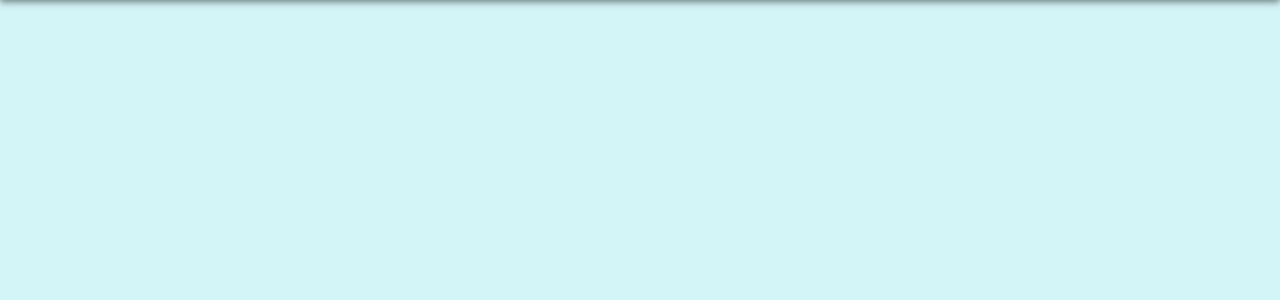
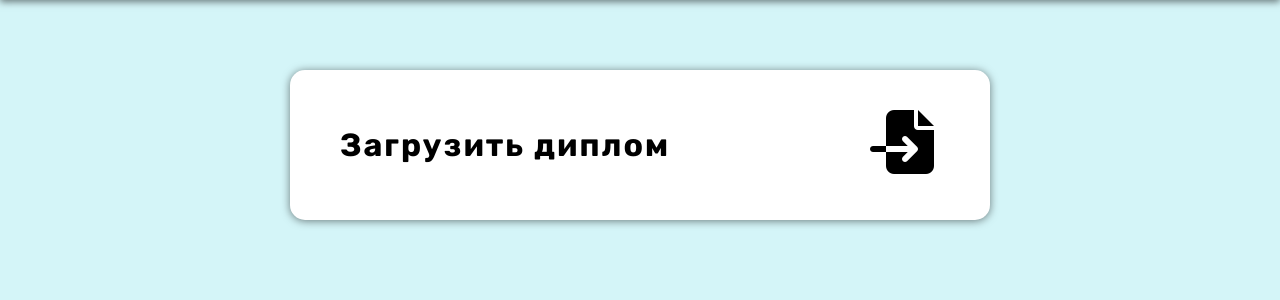
Before and after one commit to moevm/nosql1h25-reports, a Flask app: page /diploma in a window 1280 px wide. Shown: the part 80-380 px from the top of the page. Run offline with Flask 3, Linux system fonts and the light colour scheme.

Commit message:
idz4 - add diploma_upload page

```diff
--- a/src/app.py
+++ b/src/app.py
@@ -10,12 +10,13 @@ def index():
 
 @app.get('/diploma')
 def diploma():
-    return render_template('layout.jinja2')
+    return render_template('upload_diploma.jinja2')
 
 
 @app.post('/diploma')
-def upload_diploma():
+def diploma_upload():
     file = request.files['diploma']
+    app.logger.debug(file)
 
     return redirect(url_for('diploma_statistics', diploma_id=0))
 
@@ -31,14 +32,14 @@ def search():
 
 
 @app.get('/search/diploma')
-def diploma_search():
+def search_diploma():
     params = request.args.to_dict()
 
     return render_template('layout.jinja2')
 
 
 @app.get('/search/chapter')
-def chapter_search():
+def search_chapter():
     params = request.args.to_dict()
 
     return render_template('layout.jinja2')
--- /dev/null
+++ b/src/static/styles/card.css
@@ -0,0 +1,36 @@
+.card-container {
+    width: 700px;
+    margin: 0 auto;
+    display: flex;
+    flex-direction: column;
+    gap: 20px;
+}
+
+.card {
+    width: 700px;
+    height: 150px;
+    box-sizing: border-box;
+    padding: 0 50px;
+    border-radius: 15px;
+    background-color: white;
+    box-shadow: 0 1px 8px rgba(0, 0, 0, 0.5);
+    display: flex;
+    align-items: center;
+    justify-content: space-between;
+}
+
+.card__header {
+    font-size: 32px;
+    font-weight: bold;
+}
+
+.button {
+    display: block;
+    width: 70px;
+    height: 70px;
+}
+
+.button:hover {
+    opacity: 0.7;
+    cursor: pointer;
+}
--- /dev/null
+++ b/src/static/styles/upload.css
@@ -0,0 +1,3 @@
+input[type="file"] {
+    display: none;
+}
--- a/src/templates/layout.jinja2
+++ b/src/templates/layout.jinja2
@@ -24,10 +24,12 @@
         <link rel="preconnect" href="https://fonts.gstatic.com" crossorigin>
         <link rel="stylesheet"
               href="https://fonts.googleapis.com/css2?family=Rubik:ital,wght@0,300..900;1,300..900&display=swap">
+        <link rel="stylesheet" href="https://cdnjs.cloudflare.com/ajax/libs/font-awesome/6.7.2/css/all.min.css">
 
         <link rel="stylesheet" href="{{ url_for('static', filename='styles/normalize.css') }}" type="text/css"/>
         <link rel="stylesheet" href="{{ url_for('static', filename='styles/style.css') }}" type="text/css"/>
         <link rel="stylesheet" href="{{ url_for('static', filename='styles/header.css') }}" type="text/css"/>
+        <link rel="stylesheet" href="{{ url_for('static', filename='styles/card.css') }}" type="text/css"/>
     {% endblock %}
 </head>
 <body class="page">
@@ -38,11 +40,11 @@
             <h1 class="logo__title">{{ title }}</h1>
         </a>
         <nav class="navigation">
-            <a class="navigation__button {% if url_for(request.endpoint).startswith('/diploma') %} navigation__button_current {% endif %}"
+            <a class="navigation__button {% if request.endpoint.startswith('diploma') %} navigation__button_current {% endif %}"
                href="{{ url_for('diploma') }}">
                 ЗАГРУЗКА ДИПЛОМА
             </a>
-            <a class="navigation__button {% if url_for(request.endpoint).startswith('/search') %} navigation__button_current {% endif %}"
+            <a class="navigation__button {% if request.endpoint.startswith('search') %} navigation__button_current {% endif %}"
                href="{{ url_for('search') }}">
                 ПОИСК
             </a>
--- /dev/null
+++ b/src/templates/upload_diploma.jinja2
@@ -0,0 +1,19 @@
+{% extends 'layout.jinja2' %}
+
+{% block head %}
+    {{ super() }}
+    <link rel="stylesheet" href="{{ url_for('static', filename='styles/upload.css') }}" type="text/css"/>
+{% endblock %}
+{% block main %}
+    <div class="card-container">
+        <div class="card">
+            <h3 class="card__header">Загрузить диплом</h3>
+            <form method="post" enctype="multipart/form-data" action="/diploma">
+                <input type="file" id="diploma" name="diploma" accept=".docx" onchange="form.submit()">
+                <label class="button" for="diploma">
+                    <i class="fa-solid fa-file-import fa-4x"></i>
+                </label>
+            </form>
+        </div>
+    </div>
+{% endblock %}
```
